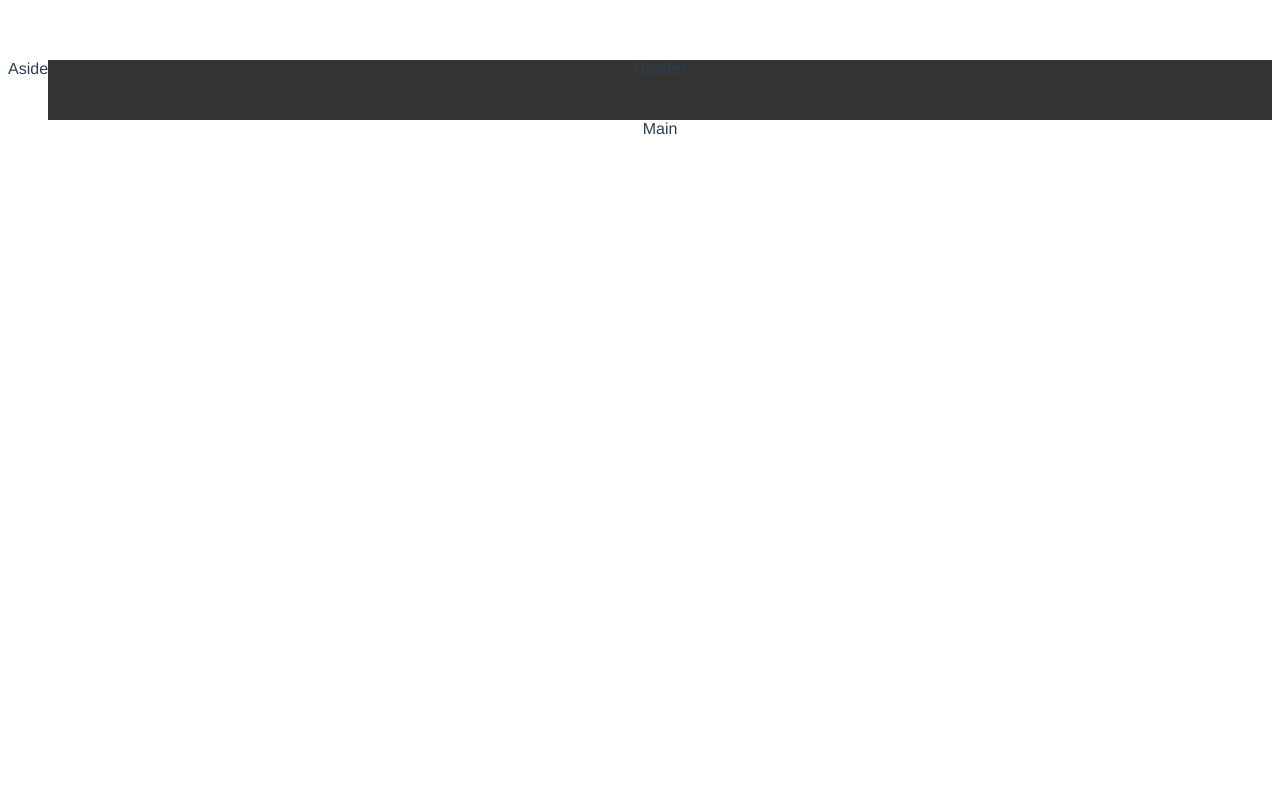
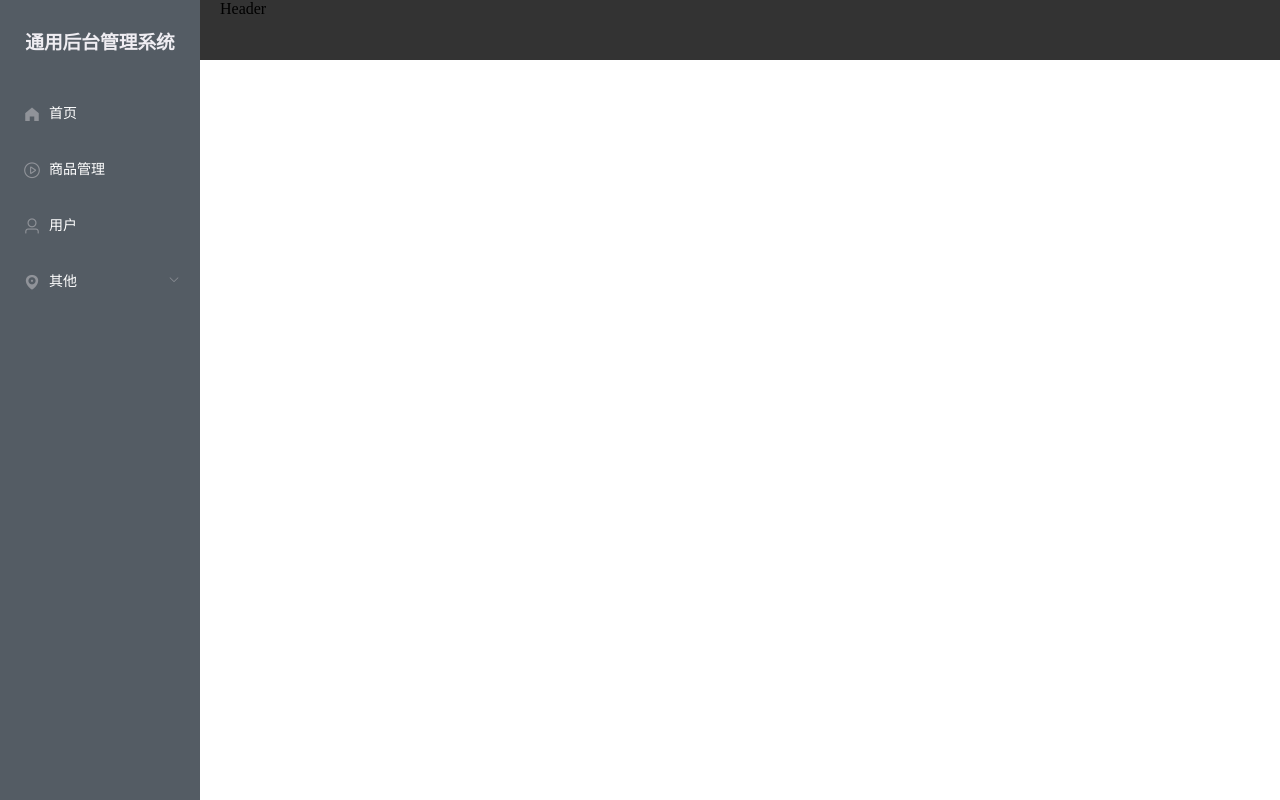
Before and after one commit to 15034458181/vue-manage, a Vue app: page / in a window 1280 px wide. Built offline with nearby package versions, Linux system fonts and the light colour scheme.

Commit message:
6月21日项目提交

```diff
--- a/router/index.js
+++ b/router/index.js
@@ -6,15 +6,29 @@ Vue.use(VueRouter)
 const routes = [
     {
         path:'/',
-        name:'MyHome',
+        name:'Main',
         // 引入页面
-        component:()=> import('../views/MyHome.vue')
+        component:()=> import('../views/Main.vue'),
+
+        // 载入各个界面路由
+        children:[
+            {
+                path:'/home',
+                name:'home',
+                component:()=> import('../views/home')
+            },
+            {
+                path:"/user",
+                name:"user",
+                component:()=> import('../views/user')
+            },
+            {
+                path:"/mall",
+                name:"mall",
+                component:()=> import('../views/mall')
+            }
+        ]
     },
-    {
-        path:"/user",
-        name:"MyUser",
-        component:()=> import('../views/MyUser.vue')
-    }
 
 ]
 
--- a/src/App.vue
+++ b/src/App.vue
@@ -15,12 +15,11 @@ export default {
 </script>
 
 <style>
+html,body{
+  margin: 0;
+  padding: 0;
+}
 #app {
-  font-family: Avenir, Helvetica, Arial, sans-serif;
-  -webkit-font-smoothing: antialiased;
-  -moz-osx-font-smoothing: grayscale;
-  text-align: center;
-  color: #2c3e50;
-  margin-top: 60px;
+ height: 100vh;
 }
 </style>
--- /dev/null
+++ b/src/components/CommonAside.vue
@@ -0,0 +1,123 @@
+<template>
+    <!-- 侧边栏的代码 -->
+    <el-menu default-active="1-4-1" class="el-menu-vertical-demo"
+    background-color="#545c64"
+    text-color="#fff"
+    active-text-color="#ffd04b"
+    @open="handleOpen"
+    @close="handleClose"
+    :collapse="isCollapse">
+        <h3 class="biaoti">通用后台管理系统</h3>
+        <el-menu-item v-for="item in noChildren" :index="item.path" :key="item.path" @click="clickRoute(item)">
+            <i :class="'el-icon-' + item.icon"></i>
+            <span slot="title">{{item.label}}</span>
+        </el-menu-item>
+
+        <el-submenu v-for="item in hasChildren" :key="item.label" :index="item.label">
+
+            <template slot="title">
+                <i :class="'el-icon-' + item.icon"></i>
+                <span slot="title">{{item.label}}</span>
+            </template>
+
+            <el-menu-item-group v-for="Citem in item.children" :key="Citem.path" @click="clickRoute(Citem)"><!-- 好像不起作用 -->
+                <el-menu-item :index="Citem.path">{{Citem.label}}</el-menu-item>
+            </el-menu-item-group>
+
+        </el-submenu>
+    </el-menu>
+</template>
+
+<script>
+  export default {
+    name:"CommonAside",
+    data() {
+      return {
+        isCollapse: false,
+        menu:[
+            {
+                path:'/',
+                name:'home',
+                label:'首页',
+                icon:'s-home',
+                url:'Home/Home'
+            },
+            {
+                path:'/mall',
+                name:'mall',
+                label:'商品管理',
+                icon:'video-play',
+                url:'MallManage/MallManage'
+            },
+            {
+                path:'/user',
+                name:'user',
+                label:'用户',
+                icon:'user',
+                url:'UserManage/UserManage'
+            },
+            {
+                label:'其他',
+                icon:'location',
+                children:[
+                {
+                    path:'/page1',
+                    name:'page1',
+                    label:'页面1',
+                    icon:'setting',
+                    url:'Other/PageOne'
+                },
+                {
+                    path:'/page2',
+                    name:'page2',
+                    label:'页面2',
+                    icon:'setting',
+                    url:'Other/PageTwo'
+                },
+
+                ]
+            },
+        ]
+      };
+    },
+    computed:{
+        noChildren(){
+            return this.menu.filter(item => !item.children)
+        },
+        hasChildren(){
+            return this.menu.filter(item => item.children)
+        },
+    },
+    methods: {
+      handleOpen(key, keyPath) {
+        console.log(key, keyPath);
+      },
+      handleClose(key, keyPath) {
+        console.log(key, keyPath);
+      },
+      clickRoute(item){
+        this.$router.push({
+            name:item.name
+        })
+
+      }
+    }
+  }
+</script>
+
+<style lang="less" scoped >
+    .el-menu-vertical-demo:not(.el-menu--collapse) {
+    width: 200px;
+    min-height: 400px;
+    }
+    .el-menu{
+        height: 100%;
+        border: none
+    }
+
+    .biaoti{
+        text-align: center;
+        line-height: 48px;
+        color: rgb(239, 237, 242);
+    }
+</style>
--- /dev/null
+++ b/views/Main.vue
@@ -0,0 +1,48 @@
+<template>
+  <el-container class="side">
+
+    <!-- 这狗日的是侧边栏 -->
+    <el-aside width="auto">
+      <CommonAside/>
+    </el-aside>
+
+    <el-container >
+      <!-- 这狗日的是头部栏 -->
+      <el-header>Header</el-header>
+
+      <!-- 这是主要区域 -->
+      <el-main>
+        <router-view></router-view>
+      </el-main>
+
+    </el-container>
+  </el-container>
+</template>
+
+
+<script>
+import CommonAside from "../src/components/CommonAside.vue"
+export default {
+    name:'MyHome',
+    data() {
+        return {
+
+        }
+    },
+    components:{
+      CommonAside
+    }
+}
+</script>
+
+<style lang="less" scoped>
+  .el-header{
+    background-color: #333;
+  }
+  .el-main{
+    padding-top: 0;
+  }
+  .side{
+    height: 100%;
+  }
+</style>
--- a/views/MyHome.vue
+++ /dev/null
@@ -1,30 +0,0 @@
-<template>
-  <el-container>
-    <el-aside width="auto">Aside</el-aside>
-    <el-container style="hight: 100%">
-      <el-header>Header</el-header>
-      <el-main>Main</el-main>
-    </el-container>
-  </el-container>
-
-</template>
-
-<script>
-export default {
-    name:'MyHome',
-    data() {
-        return {
-
-        }
-    },
-}
-</script>
-
-<style lang="less" scoped>
-  .el-header{
-    background-color: #333;
-  }
-  .el-main{
-    padding-top: 0;
-  }
-</style>
--- /dev/null
+++ b/views/home/index.vue
@@ -0,0 +1,18 @@
+<template>
+  <div>我是home页面</div>
+</template>
+
+<script>
+export default {
+    name:'MyUser',
+    data() {
+        return {
+
+        }
+    },
+}
+</script>
+
+<style>
+
+</style>
--- /dev/null
+++ b/views/mall/index.vue
@@ -0,0 +1,18 @@
+<template>
+  <div>我是mall页面</div>
+</template>
+
+<script>
+export default {
+    name:'MyUser',
+    data() {
+        return {
+
+        }
+    },
+}
+</script>
+
+<style>
+
+</style>
```
Also changed, not shown: src/components/HelloWorld.vue (deleted, +0 -40 lines), src/main.js (+3 -7 lines), views/user/index.vue (renamed from views/MyUser.vue).
